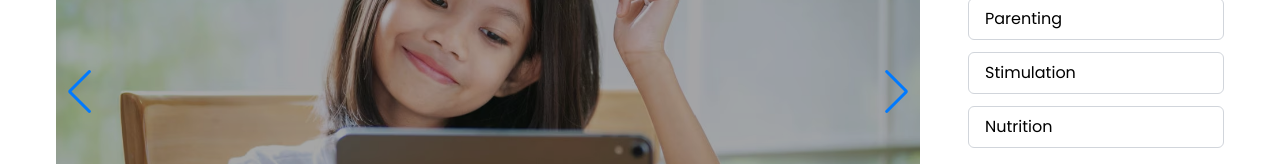
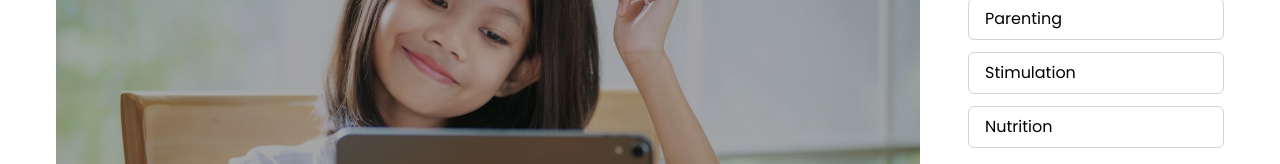
Before and after one commit to hoshiirui/wise-parent-fe, a React (Vite) app: page /parenting in a window 1280 px wide. Shown: the part 285-449 px from the top of the page. Built offline with nearby package versions, Linux system fonts and the light colour scheme.

Commit message:
ilangin nav slider sementara

```diff
--- a/src/pages/ParentingGuide.tsx
+++ b/src/pages/ParentingGuide.tsx
@@ -68,15 +68,15 @@ const ParentingGuide = () => {
           <div className="my-16 mx-6">
             <div className="grid lg:grid-cols-12 gap-12">
               <div className="col-span-9 flex flex-col">
+                <div className="">
                   <Swiper
                     spaceBetween={50}
                     slidesPerView={1}
                     loop={true}
                     autoplay={{ delay: 3000 }}
-                  navigation
                     pagination={pagination}
                     modules={[Pagination]}
-                  className="mySwiper w-full"
+                    // className="w-full"
                   >
                     {data.map((article, index) => (
                       <SwiperSlide key={index}>
@@ -110,6 +110,7 @@ const ParentingGuide = () => {
                       </SwiperSlide>
                     ))}
                   </Swiper>
+                </div>
                 <div className="w-full border-b border-gray-300 mt-8"></div>
                 <div className="flex flex-col">
                   <p className="text-primary600 text-xl font-bold my-4">
```
Lines whose indentation alone changed are shown as unchanged.
